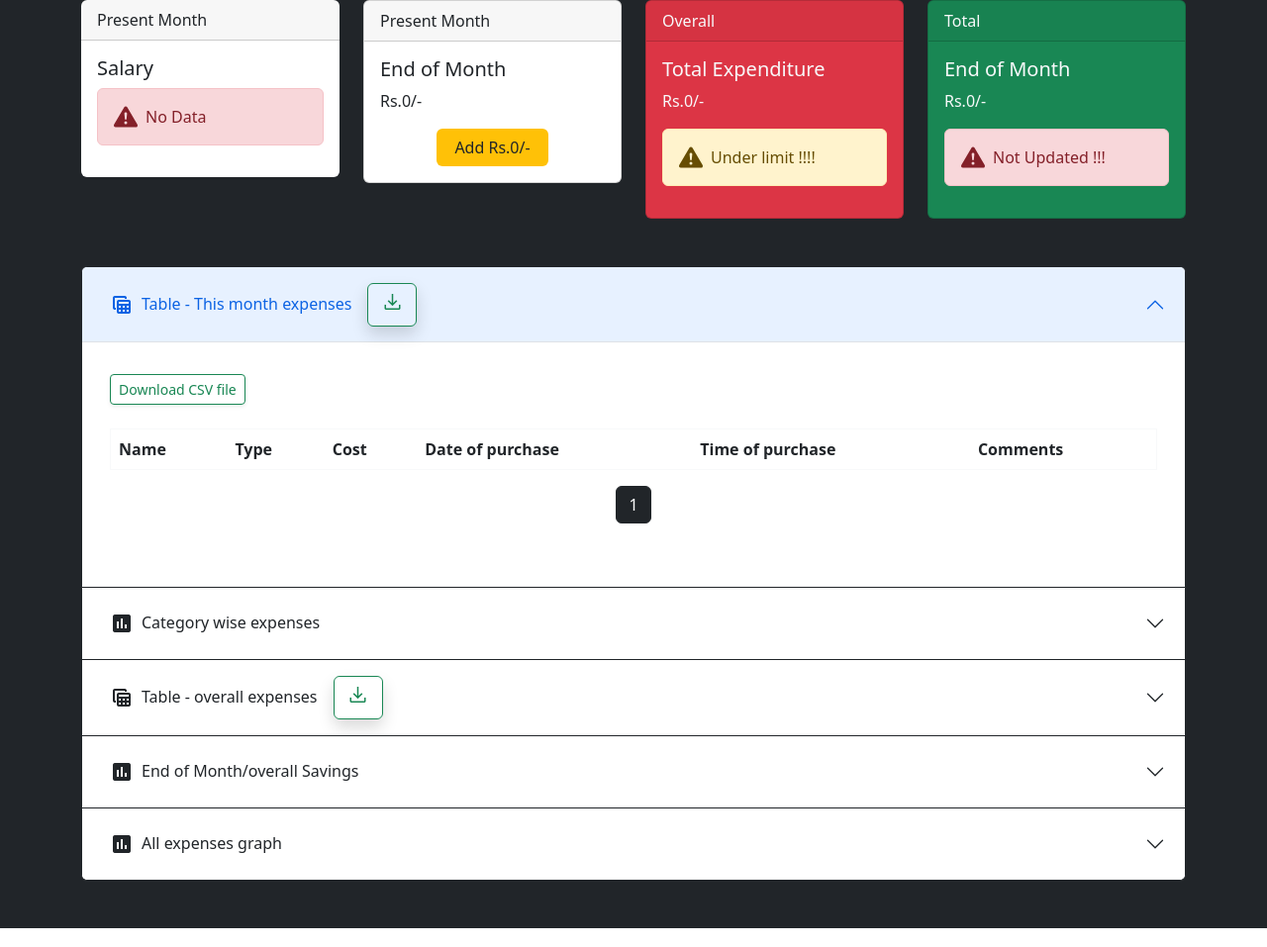
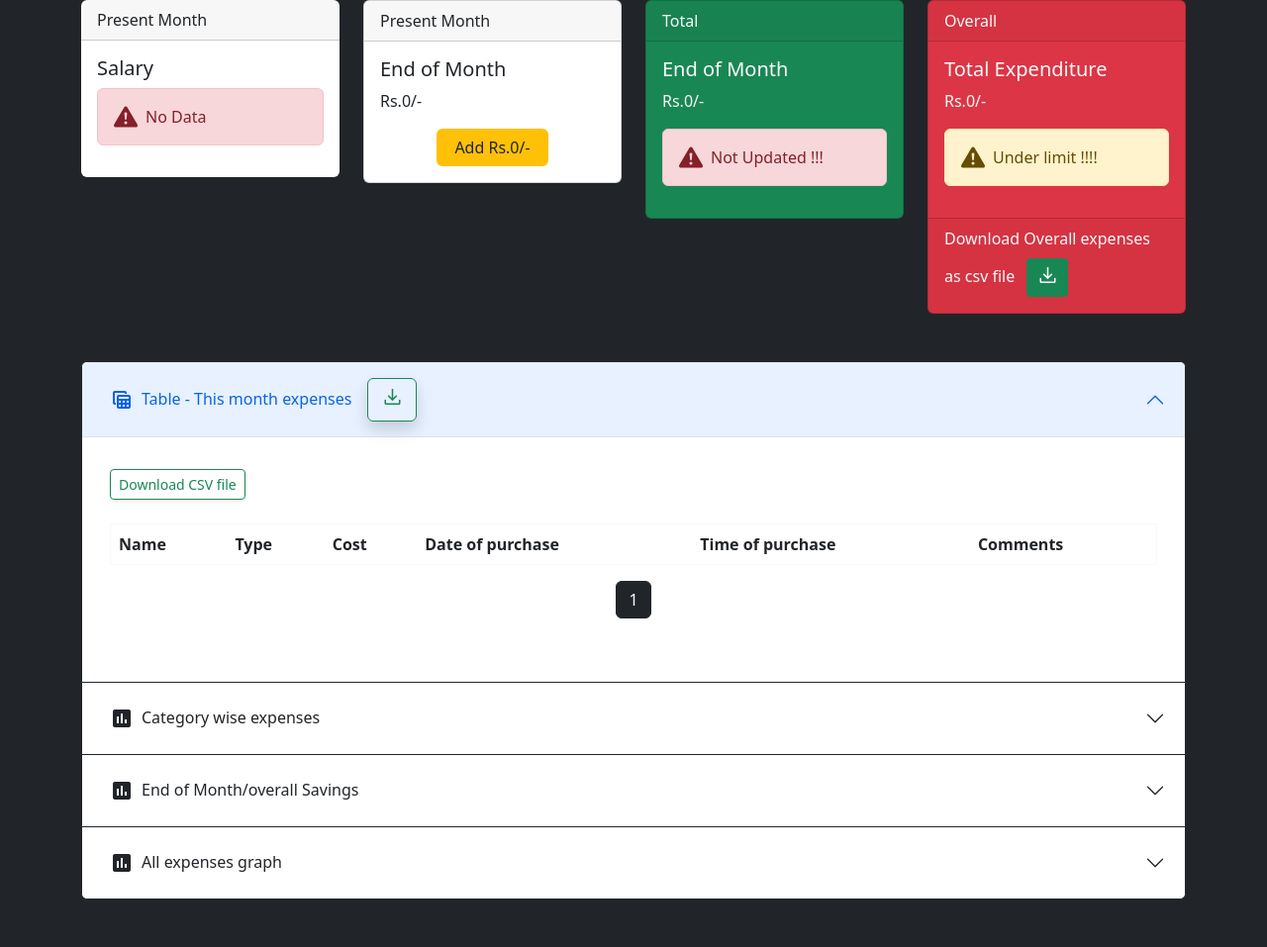
Before and after one commit to varunteja007006/Budget-Django, a Django app: page /all_transactions in a window 1280 px wide. Shown: the part 72-1029 px from the top of the page at 99% size. Run offline with Django 3.2, Linux system fonts and the light colour scheme; data that the repository does not hold is empty; parts of the project's set-up code (start-up, migrations or seed data) failed here and were passed over.

Commit message:
Modifications to all transactions

```diff
--- a/home/models.py
+++ b/home/models.py
@@ -48,6 +48,10 @@ class end_of_month_model(models.Model):
     date = models.DateField(default=date.today)
     time = models.TimeField(default=timezone.localtime)
 
+    def __str__(self):
+        #End Of Month (EOM)
+        return 'EOM_'+str(self.date)+'_'+str(self.time)
+
 #Below are SIP related transactions
 #Platform used to invest
 class sip_platform_model(models.Model):
--- a/home/templates/all_transactions.html
+++ b/home/templates/all_transactions.html
@@ -53,7 +53,6 @@
         </div>
       </div>
     </div>
-    <!--End of Month data-->
     <div class="col">
       <div class="card">
         {% if obj_income|length == 0 %}
@@ -116,6 +115,39 @@
         </div>
       </div>
     </div>
+    <!--End of Month data-->
+
+
+    <!--Overall End of Month Savings data-->
+    <div class="col">
+      <div class="card bg-success text-light">
+        <div class="card-header">Total</div>
+        <div class="card-body">
+          <h5 class="card-title">End of Month</h5>
+          <p class="card-text">{% if total_eom %} Rs.{{total_eom}}/- {% else %} Rs.{{end_of_month}}/- {% endif %}</p>
+          {% if updated == 'False' %}
+          <div class="alert alert-danger d-flex align-items-center" role="alert">
+            <svg class="bi flex-shrink-0 me-2" width="24" height="24" role="img" aria-label="Danger:">
+              <use xlink:href="#exclamation-triangle-fill" />
+            </svg>
+            <div>
+              Not Updated !!!
+            </div>
+          </div>
+          {% else %}
+          <div class="alert alert-success d-flex align-items-center" role="alert">
+            <svg class="bi flex-shrink-0 me-2" width="24" height="24" role="img" aria-label="Success:">
+              <use xlink:href="#check-circle-fill" />
+            </svg>
+            <div>
+              Up-to-date!!!
+            </div>
+          </div>
+          {% endif %}
+        </div>
+      </div>
+    </div>
+
     <!--Overall Expenses data-->
     <div class="col">
       <div class="card bg-danger text-light">
@@ -143,34 +175,12 @@
           </div>
           {% endif %}
         </div>
-      </div>
-    </div>
-    <!--Overall End of Month Savings data-->
-    <div class="col">
-      <div class="card bg-success text-light">
-        <div class="card-header">Total</div>
-        <div class="card-body">
-          <h5 class="card-title">End of Month</h5>
-          <p class="card-text">{% if total_eom %} Rs.{{total_eom}}/- {% else %} Rs.{{end_of_month}}/- {% endif %}</p>
-          {% if updated == 'False' %}
-          <div class="alert alert-danger d-flex align-items-center" role="alert">
-            <svg class="bi flex-shrink-0 me-2" width="24" height="24" role="img" aria-label="Danger:">
-              <use xlink:href="#exclamation-triangle-fill" />
-            </svg>
-            <div>
-              Not Updated !!!
-            </div>
-          </div>
-          {% else %}
-          <div class="alert alert-success d-flex align-items-center" role="alert">
-            <svg class="bi flex-shrink-0 me-2" width="24" height="24" role="img" aria-label="Success:">
-              <use xlink:href="#check-circle-fill" />
-            </svg>
-            <div>
-              Up-to-date!!!
-            </div>
-          </div>
-          {% endif %}
+        <div class="card-footer text-body-secondary">
+            Download Overall expenses as csv file
+            <a href="{% url 'home:download-csv-all' %}" class="btn btn-sm m-2  bg-success text-white">
+              <span class="material-symbols-outlined">
+                download
+              </span></a>
         </div>
       </div>
     </div>
@@ -303,8 +313,8 @@
         </div>
       </div>
     </div>
-
-    <div class="accordion-item border-dark">
+    {% comment %} overall expenses table and csv download {% endcomment %}
+    {% comment %} <div class="accordion-item border-dark">
       <h2 class="accordion-header" id="panelsStayOpen-headingTwo">
         <button class="accordion-button collapsed" type="button" data-bs-toggle="collapse" data-bs-target="#panelsStayOpen-collapseTwo" aria-expanded="false" aria-controls="panelsStayOpen-collapseTwo">
           <span class="material-icons md-36 m-2">
@@ -384,7 +394,7 @@
 
         </div>
       </div>
-    </div>
+    </div> {% endcomment %}
 
     <div class="accordion-item border-dark">
       <h2 class="accordion-header" id="panelsStayOpen-headingThree">
--- a/home/templates/dashboard.html
+++ b/home/templates/dashboard.html
@@ -117,7 +117,7 @@
           </button>
           </button>
         </h2>
-        <div id="collapseOne" class="accordion-collapse collapse" aria-labelledby="headingOne" data-bs-parent="#accordionExample">
+        <div id="collapseOne" class="accordion-collapse collapse show" aria-labelledby="headingOne" data-bs-parent="#accordionExample">
           <div class="accordion-body bg-dark text-white">
             <div class="row w-auto align-items-start border border-3 border-success rounded-3">
               <div class="col">
--- a/home/urls.py
+++ b/home/urls.py
@@ -1,6 +1,5 @@
 from django.urls import path,include
 from . import views
-
 
 app_name='home'
 urlpatterns = [
--- a/home/views.py
+++ b/home/views.py
@@ -1,57 +1,52 @@
+from datetime import date
+
 from .graphFunctions import GraphFunctions
-from django.core.paginator import Paginator
-from datetime import date
 from . import models
 from .forms import end_of_month_form, Income, expenses, sip_form, sip_product_form, sip_platform_form
+
+from django.core.paginator import Paginator
 from django.contrib import messages
 from django.shortcuts import redirect, render, reverse
 from django.http import HttpResponse
+
 import numpy as np
 from io import StringIO
 import csv
-from smtplib import quotedata
 import matplotlib.pyplot as plt
 import matplotlib.pyplot as plt
-from numpy.lib.function_base import append
+
 plt.rcdefaults()
-
 today = date.today()
 month = today.strftime("%m")
-
 
 def dashboard(request):
     form_income = Income()
     form_expenses = expenses()
-
+    #get income only first 3 records for the current month and sorted by time
     obj_income = models.Income.objects.all().filter(
-        date__month=month).order_by('-date')
+        date__month=month).order_by('-time')[:3]
+    #get expenses records for the month
     obj_expenses = models.expenses.objects.all().filter(
-        date__month=month).order_by('-time')
-
-    paginator = Paginator(obj_expenses, 3)
+        date__month=month).order_by('-time')[:8]
+    # paginator for the expenses
+    paginator = Paginator(obj_expenses, 4)
     page_number = request.GET.get('page')
     page_obj = paginator.get_page(page_number)
-
     context = {'form_income': form_income, 'form_expenses': form_expenses,
                'obj_income': obj_income, 'page_obj': page_obj, 'title': 'Dashboard'}
 
     if request.method == "POST":
         form_income = Income(request.POST)
         form_expenses = expenses(request.POST)
+        #check for the income form
         if form_income.is_valid():
             form_income.save()
-            form_income = Income()
-            # context={'form_income': form_income, 'form_expenses': form_expenses,
-            #             'success_income':"successfully added income",
-            #             'obj_income':obj_income, 'page_obj': page_obj}
+            #redirect to homepage/dashboard
             return redirect(reverse('home:dashboard'))
-
+        #check for the expenses form
         elif form_expenses.is_valid():
             form_expenses.save()
-            form_expenses = expenses()
-            # context={'form_income': form_income, 'form_expenses': form_expenses,
-            #             'success_expenses':"successfully added expenses",
-            #             'obj_income':obj_income, 'page_obj': page_obj}
+            #redirect to homepage/dashboard
             return redirect(reverse('home:dashboard'))
     return render(request, 'dashboard.html', context)
 
@@ -413,17 +408,4 @@ def get_graph_pie(overall_exp, types, graph_title):
 
 
 def calc(request):
-    input_one = request.GET.get("input_one")
-    input_two = request.GET.get("input_two")
-    answer, submit_type = '', ''
-    if input_two is None and input_one is None:
-        pass
-    elif request.GET.get("operation") == 'add':
-        answer = int(input_one) + int(input_two)
-        submit_type = 'Addition'
-    elif request.GET.get("operation") == 'subtract':
-        answer = int(input_one) - int(input_two)
-        submit_type = 'Subtract'
-    else:
-        answer, submit_type = '', ''
-    return render(request, 'calc.html', context={'answer': answer, 'submit_type': submit_type, 'title': 'Calculator'})
+    return render(request, 'calc.html')
```
